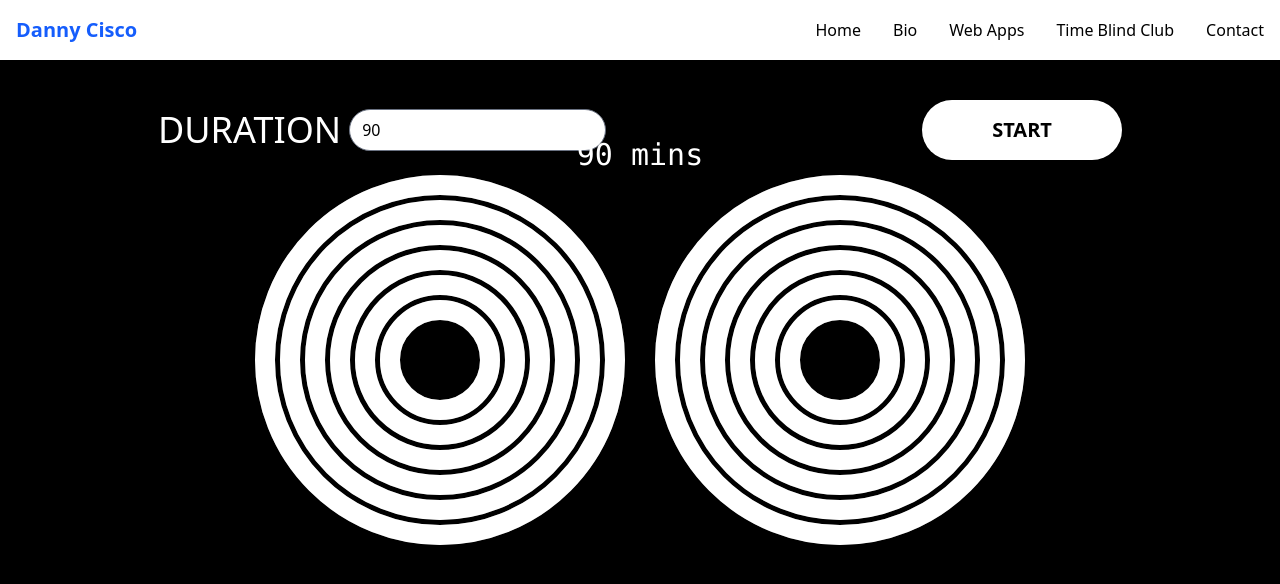
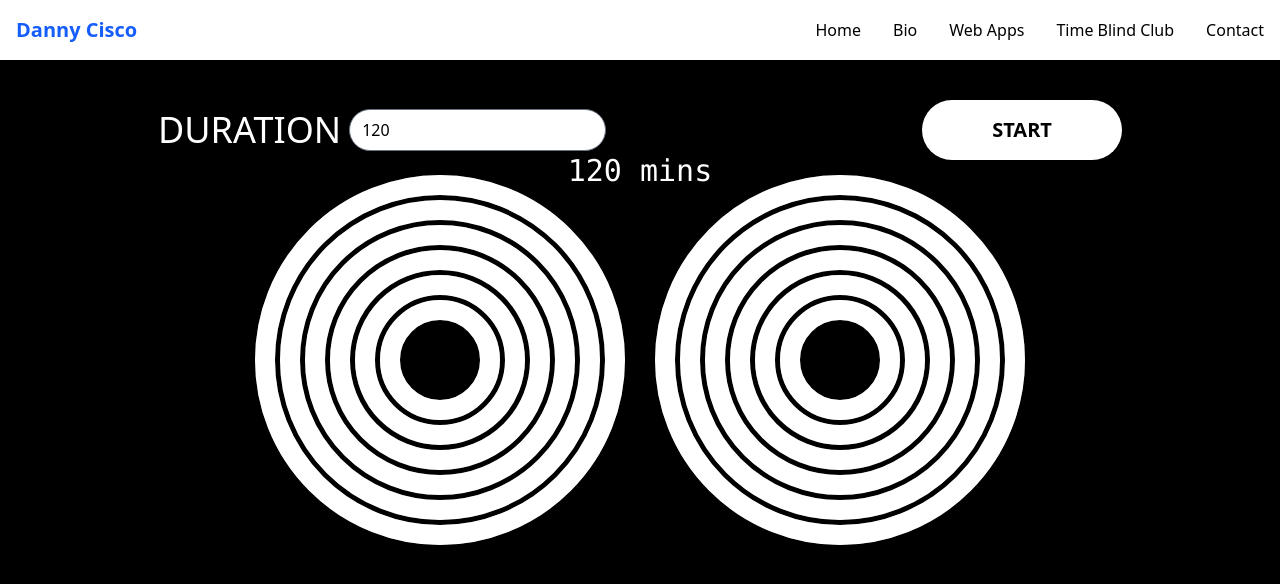
Before and after one commit to Danny-Cisco/danny-cisco, a SvelteKit app: page /timeblindclub in a window 1280 px wide. Shown: the top 584 px of the page. Built offline with nearby package versions, Linux system fonts and the light colour scheme.

Commit message:
not perfect but it works

```diff
--- a/src/routes/timeblindclub/+page.svelte
+++ b/src/routes/timeblindclub/+page.svelte
@@ -7,8 +7,8 @@
 	let minutes = 0;
 	let seconds = 0;
 
-	let timerDuration = 90;
-	let nowMins = 90;
+	let timerDuration = 120;
+	let nowMins = 120;
 
 	let isRunning = false;
 
@@ -70,7 +70,7 @@
 </script>
 
 <div class="flex h-full w-full flex-col items-center bg-black pt-10">
-	<div class="flex w-full items-center justify-around">
+	<div class="z-1 flex w-full items-center justify-around">
 		<div class="flex items-center gap-2">
 			<label class="text-4xl text-white" for="duration">DURATION</label>
 			<input type="number" id="duration" class="rounded-full" bind:value={timerDuration} />
@@ -83,10 +83,10 @@
 		>
 	</div>
 	{#key seconds}
-		<div class="absolute p-8 font-mono text-[30px] text-white" class:hidden={seconds % 2 !== 0}>
+		<div class="absolute p-12 font-mono text-[30px] text-white" class:hidden={seconds % 2 !== 0}>
 			{nowMins} mins
 		</div>
-		<div class="absolute p-8 font-mono text-[30px] text-gray-500" class:hidden={seconds % 2 === 0}>
+		<div class="absolute p-12 font-mono text-[30px] text-gray-500" class:hidden={seconds % 2 === 0}>
 			{nowMins} mins
 		</div>
 	{/key}
```
